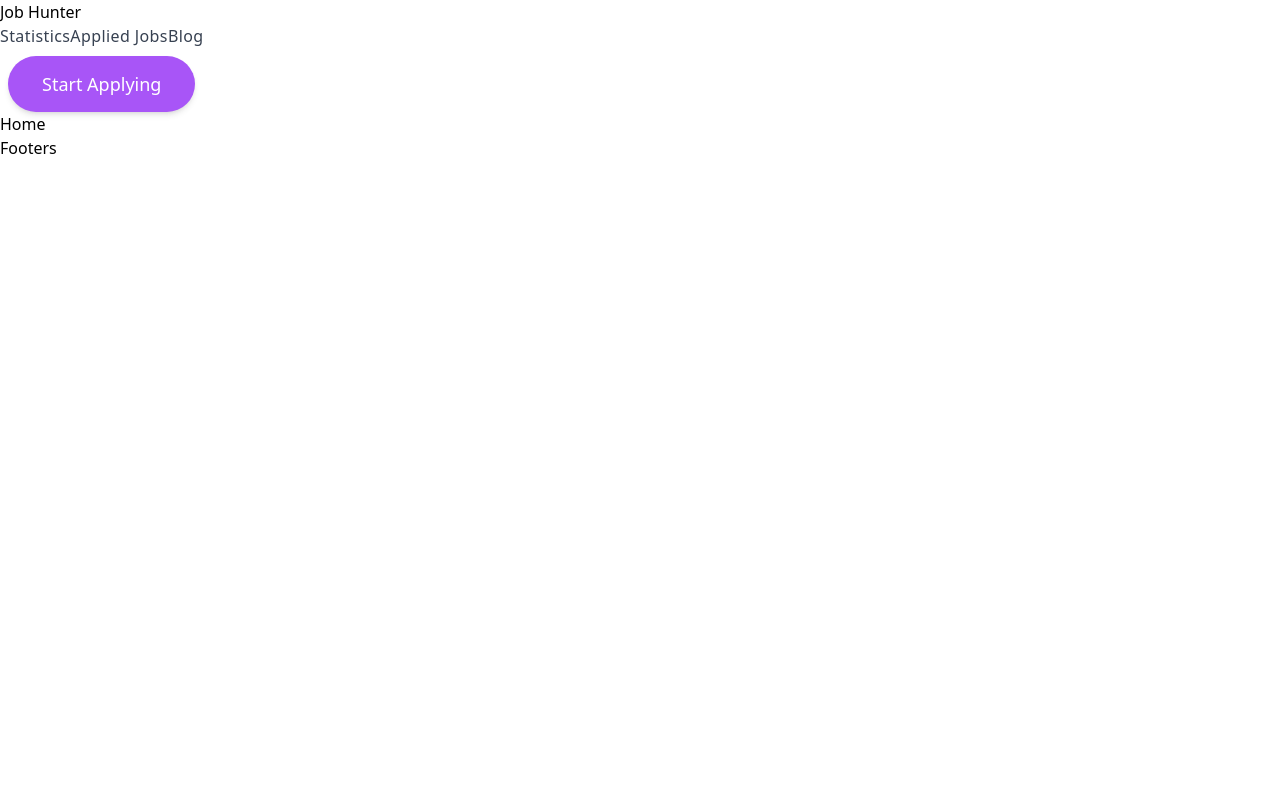
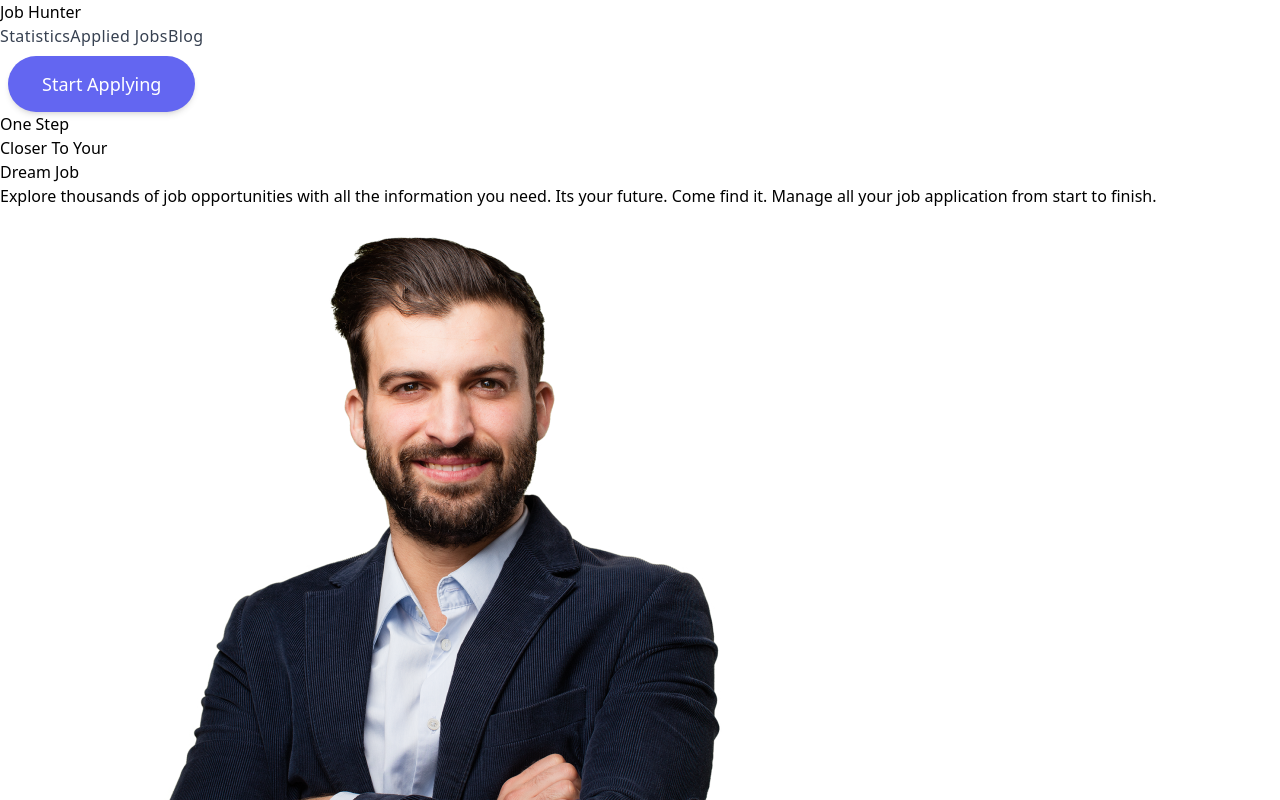
Before and after one commit to masum73/job-hunter, a React (Vite) app: page / in a window 1280 px wide. Shown: the top 800 px of the page. Built offline with nearby package versions, Linux system fonts and the light colour scheme.

Commit message:
HomeBanner done

```diff
--- /dev/null
+++ b/src/components/Banner/HomeBanner.jsx
@@ -0,0 +1,17 @@
+import React from 'react';
+
+const HomeBanner = () => {
+    return (
+        <div className='bg-indigo-50 flex justify-center items-center px-56 '>
+            <div className='max-w-xl'>
+                <h3 className='text-7xl font-bold'>One Step <br /> Closer To Your <br /> <span className='text-indigo-400'>Dream Job</span></h3>
+                <p className='my-4'>Explore thousands of job opportunities with all the information you need. Its your future. Come find it. Manage all your job application from start to finish.</p>
+            </div>
+            <div>
+                <img src="/src/assets/All Images/man.png" alt="" />
+            </div>
+        </div>
+    );
+};
+
+export default HomeBanner;
--- a/src/components/Header.jsx
+++ b/src/components/Header.jsx
@@ -3,7 +3,7 @@ import { Link, NavLink } from 'react-router-dom';
 
 const Header = () => {
     return (
-        <div className='flex justify-evenly items-center mx-auto bg-purple-100 py-5'>
+        <div className='flex justify-evenly items-center mx-auto bg-indigo-50 py-5'>
             <div>
                 <Link to='/' aria-label='JobHunter' title='JobHunter' className='text-3xl font-bold'
                 >Job Hunter</Link>
--- a/src/components/Home.jsx
+++ b/src/components/Home.jsx
@@ -1,9 +1,10 @@
 import React from 'react';
+import HomeBanner from './Banner/HomeBanner';
 
 const Home = () => {
     return (
         <div>
-            <h3>Home</h3>
+            <HomeBanner></HomeBanner>
         </div>
     );
 };
--- a/src/index.css
+++ b/src/index.css
@@ -3,15 +3,15 @@
 @tailwind utilities;
 
 .active {
-  @apply font-medium tracking-wide text-purple-600 transition-colors duration-200
+  @apply font-medium tracking-wide text-indigo-600 transition-colors duration-200
 }
 
 .default {
-  @apply font-medium tracking-wide text-gray-700 transition-colors duration-200 hover:text-purple-300
+  @apply font-medium tracking-wide text-gray-700 transition-colors duration-200 hover:text-indigo-300
 }
 
 .btn-primary {
-  @apply font-medium transition duration-200 shadow-md md:mb-0 px-4 py-2 md:px-8 md:py-3 m-2 text-lg rounded-full border-transparent border-2 text-white hover:bg-purple-900 bg-purple-500
+  @apply font-medium transition duration-200 shadow-md md:mb-0 px-4 py-2 md:px-8 md:py-3 m-2 text-lg rounded-full border-transparent border-2 text-white hover:bg-indigo-900 bg-indigo-500
 }
 
 .btn-outlined {
```
Also changed, not shown: src/assets/All Images/man.png (renamed from src/assets/All Images/P3OLGJ1 copy 1.png).
